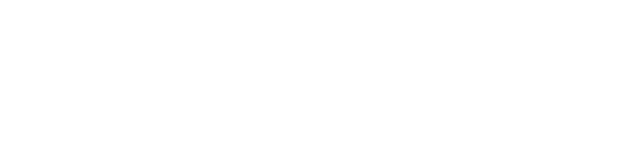
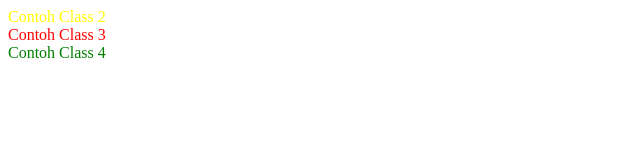
Before and after one commit to fawwaz-ars/belajar-block, a plain HTML site: page index.html in a window 1280 px wide. Shown: the whole page, without its empty margins (0-640 px from the left). Drawn offline with Linux system fonts and the light colour scheme.

Commit message:
Menambahkan Style

```diff
--- a/index.html
+++ b/index.html
@@ -4,8 +4,24 @@
     <meta charset="UTF-8">
     <meta name="viewport" content="width=device-width, initial-scale=1.0">
     <title>Koding Blok</title>
+    <style>
+        .class-1 {
+            color : red;
+        }
+        .class-2 {
+            color : yellow;
+        }
+        .class-4 {
+            color : green;
+        }
+    </style>
 </head>
 <body>
-
+    <div class="class-1">
+        <div class="class-2">Contoh Class 2</div>
+        <div class="class-3">Contoh Class 3
+            <div class="class-4">Contoh Class 4</div>
+        </div>
+    </div>
 </body>
 </html>
```
